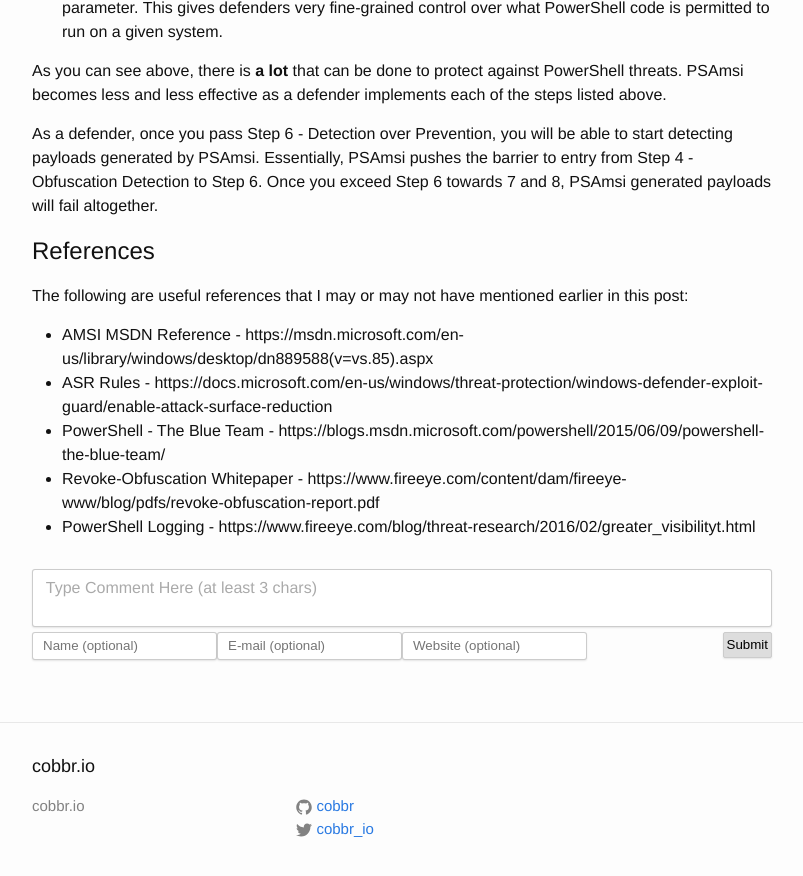
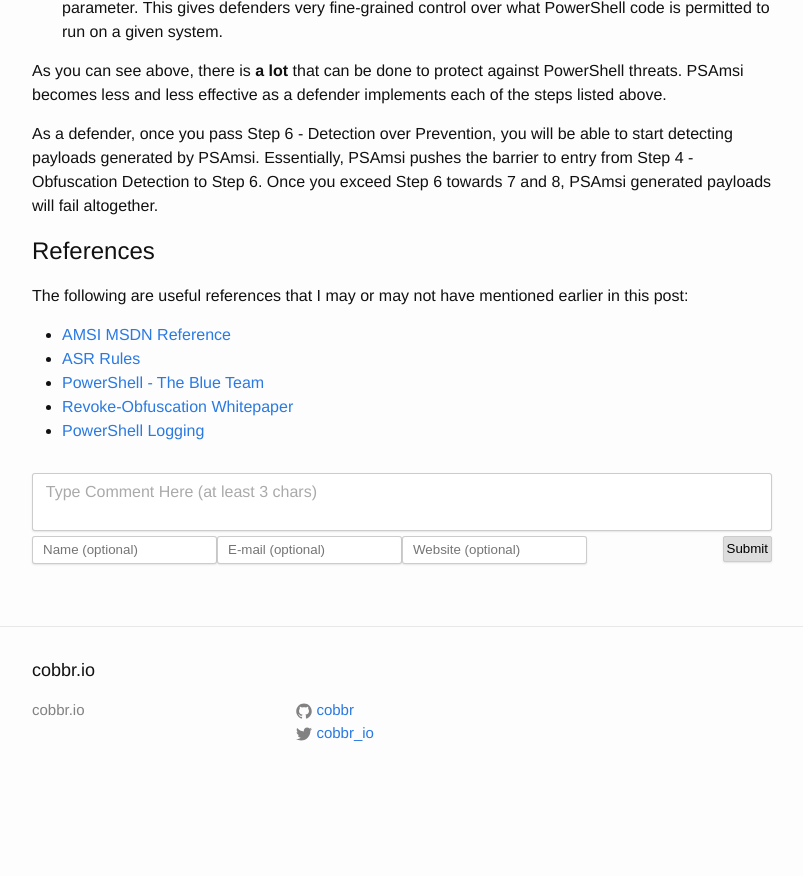
Before and after one commit to cobbr/cobbr.io, a Jekyll site: the page built from _posts/2017-11-14-PSAmsi-Minimizing-Obfuscation-To-Maximize-Stealth.md, in a window 1280 px wide and 900 px high, scrolled down 9212 px. Shown: the top 876 px of the window, without its empty margins (238-1041 px from the left). Built offline with Jekyll 4.4.1, drawn with Linux system fonts in a browser that asks for light colours; after the commit the page ends 10016 px from its top, so only the background shows below that; part of the change alters nothing that is shown.

Commit message:
fix links

```diff
--- a/_posts/2017-11-14-PSAmsi-Minimizing-Obfuscation-To-Maximize-Stealth.md
+++ b/_posts/2017-11-14-PSAmsi-Minimizing-Obfuscation-To-Maximize-Stealth.md
@@ -218,8 +218,8 @@ As a defender, once you pass Step 6 - Detection over Prevention, you will be abl
 
 The following are useful references that I may or may not have mentioned earlier in this post:
 
-* AMSI MSDN Reference - https://msdn.microsoft.com/en-us/library/windows/desktop/dn889588(v=vs.85).aspx
-* ASR Rules - https://docs.microsoft.com/en-us/windows/threat-protection/windows-defender-exploit-guard/enable-attack-surface-reduction
-* PowerShell - The Blue Team - https://blogs.msdn.microsoft.com/powershell/2015/06/09/powershell-the-blue-team/
-* Revoke-Obfuscation Whitepaper - https://www.fireeye.com/content/dam/fireeye-www/blog/pdfs/revoke-obfuscation-report.pdf
-* PowerShell Logging - https://www.fireeye.com/blog/threat-research/2016/02/greater_visibilityt.html
+* [AMSI MSDN Reference](https://msdn.microsoft.com/en-us/library/windows/desktop/dn889588(v=vs.85).aspx)
+* [ASR Rules](https://docs.microsoft.com/en-us/windows/threat-protection/windows-defender-exploit-guard/enable-attack-surface-reduction)
+* [PowerShell - The Blue Team](https://blogs.msdn.microsoft.com/powershell/2015/06/09/powershell-the-blue-team/)
+* [Revoke-Obfuscation Whitepaper](https://www.fireeye.com/content/dam/fireeye-www/blog/pdfs/revoke-obfuscation-report.pdf)
+* [PowerShell Logging](https://www.fireeye.com/blog/threat-research/2016/02/greater_visibilityt.html)
```
